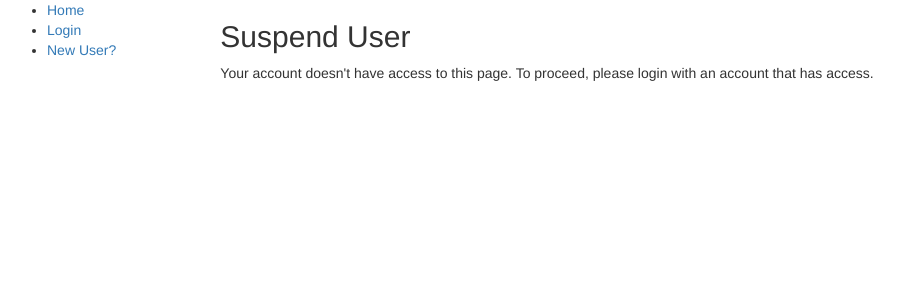
After one commit to mdkearns/fintech-app, a Django app: page /app/suspend_user/ in a window 1280 px wide. The commit adds this page. Shown: the top 300 px of the page, without its empty margins (8-909 px from the left). Run offline with Django 3.2, Linux system fonts and the light colour scheme; some libraries are stand-ins or nearby versions.

Commit message:
Added suspend user page

```diff
--- a/fintechApp/app/models.py
+++ b/fintechApp/app/models.py
@@ -6,6 +6,7 @@ from django.forms import ModelForm
 from django.urls import reverse
 from django.db.models.signals import post_save
 from django.dispatch import receiver
+from django import forms
 
 class UserMadeGroup(models.Model):
     """
@@ -45,9 +46,12 @@ class ReportForm(ModelForm):
         fields = '__all__'
         exclude = ["companyUser"]
 
+class SuspendUserForm(forms.Form):
+    kam = forms.ModelChoiceField(queryset=User.objects.all())
+
 class Profile(models.Model):
     user = models.OneToOneField(User, on_delete=models.CASCADE)
-    suspended = models.BooleanField()
+    suspended = models.BooleanField(default=False)
 
 @receiver(post_save, sender=User)
 def create_user_profile(sender, instance, created, **kwargs):
--- a/fintechApp/app/templates/base_generic.html
+++ b/fintechApp/app/templates/base_generic.html
@@ -29,6 +29,7 @@
             <li><a href="{% url 'reports'%}?next={{request.path}}">Reports</a></li>
             <li><a href="{% url 'groups'%}?next={{request.path}}">Groups</a></li>
             <li><a href="{% url 'create_report'%}?next={{request.path}}">New Report</a></li>
+            <li><a href="{% url 'suspend_user'%}?next={{request.path}}">Suspend User</a></li>
           {% else %}
              <li><a href="{% url 'login'%}?next={{request.path}}">Login</a></li>
              <li><a href="{% url 'create_user'%}?next={{request.path}}">New User?</a></li>
--- /dev/null
+++ b/fintechApp/app/templates/suspend_user.html
@@ -0,0 +1,17 @@
+{% extends "base_generic.html" %}
+{% load user_tags %}
+
+{% block content %}
+  <h2>Suspend User</h2>
+  {% if request.user|has_group:"Site Manager"  %}
+    <form method="post">
+      {% csrf_token %}
+      {{ modelForm.as_p }}
+      <button type="submit"> Suspend User </button>
+    </form>
+  {% else %}
+    <p>Your account doesn't have access to this page. To proceed,
+      please login with an account that has access.</p>
+  {% endif %}
+
+{% endblock %}
--- /dev/null
+++ b/fintechApp/app/templatetags/user_tags.py
@@ -0,0 +1,24 @@
+
+# -*- coding:utf-8 -*-
+from __future__ import unicode_literals
+
+# Stdlib imports
+
+# Core Django imports
+from django import template
+
+# Third-party app imports
+
+# Realative imports of the 'app-name' package
+
+
+register = template.Library()
+
+
+@register.filter('has_group')
+def has_group(user, group_name):
+    """
+    Verifica se este usuário pertence a um grupo
+    """
+    groups = user.groups.all().values_list('name', flat=True)
+    return True if group_name in groups else False
--- a/fintechApp/app/urls.py
+++ b/fintechApp/app/urls.py
@@ -10,4 +10,5 @@ urlpatterns = [
     url(r'^create_report/', views.add_report, name='create_report'),
     url(r'^report/(?P<pk>\d+)$', views.reportDetail.as_view(), name='report_detail'),
     url(r'^groups/$', views.groups.as_view(), name='groups'),
+    url(r'^suspend_user/', views.suspend_user, name='suspend_user'),
 ]
--- a/fintechApp/app/views.py
+++ b/fintechApp/app/views.py
@@ -115,3 +115,14 @@ def add_report(request):
 class reportDetail(generic.DetailView):
     model = Report
     template_name = 'report_detail.html'
+
+def suspend_user(request):
+    if request.method == "POST":
+        modelForm = SuspendUserForm(request.POST)
+        if modelForm.is_valid():
+            obj = ModelForm.save(commit=False)
+            obj.save()
+            modelForm = ReportForm()
+    else:
+        modelForm = ReportForm()
+    return render(request, 'suspend_user.html')
```
Also changed, not shown: fintechApp/app/templatetags/__init__.py (added), 7 other files.
